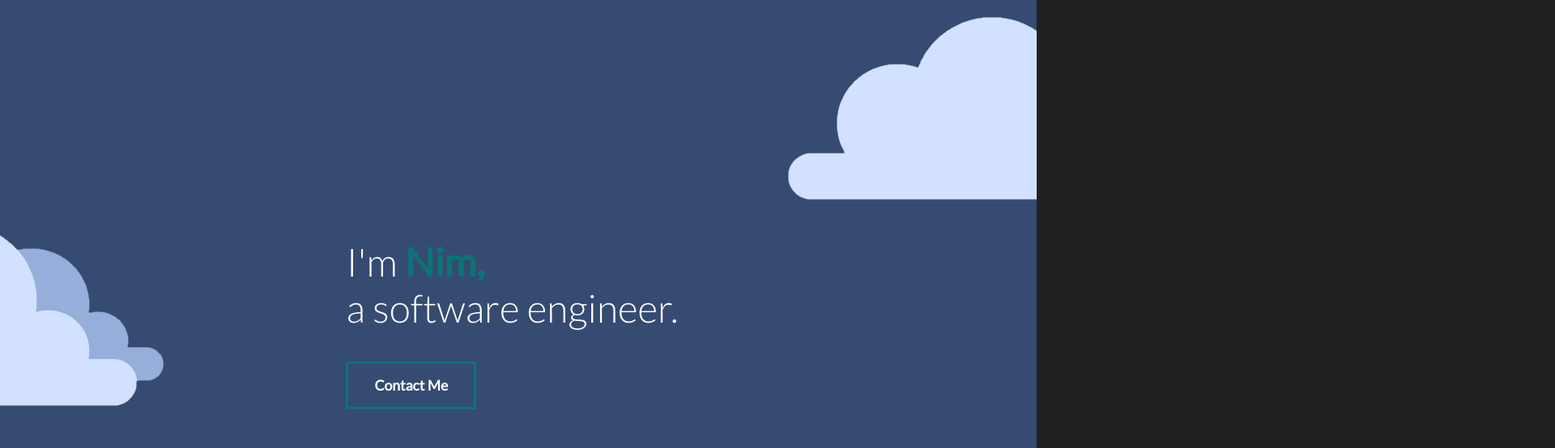
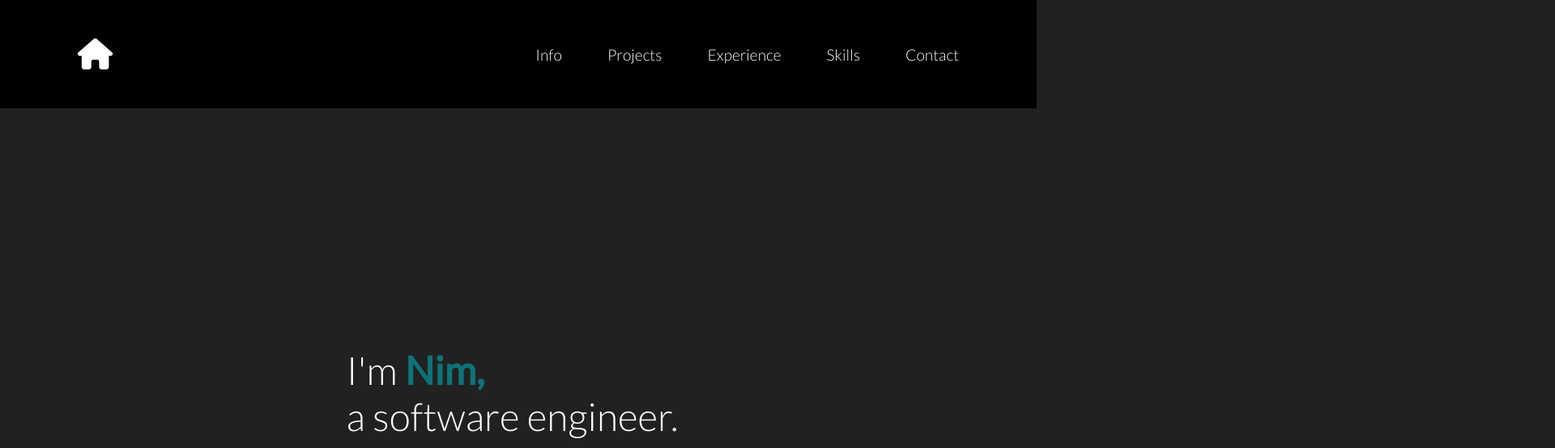
Before and after one commit to nimaester/psite, a React (Create React App) app: page / in a window 1280 px wide. Shown: the top 554 px of the page at 81% size, 1920 px wide, since content can reach past the window. Built offline with nearby package versions, Linux system fonts and the light colour scheme.

Commit message:
updates on animations

```diff
--- a/src/AboutMain.js
+++ b/src/AboutMain.js
@@ -13,16 +13,13 @@ const AboutMain = () => {
   return (
 
     <motion.div
-      variants={slideUpAnimation}
-      initial="hidden"
-      animate="show"
-      exit="exit"
+      // variants={slideUpAnimation}
+      // initial="hidden"
+      // animate="show"
+      // exit="exit"
     >
       <About />
       <AboutMe />
-      <Skills />
-      <Education />
-      <Contact />
     </motion.div>
   );
 };
--- a/src/App.js
+++ b/src/App.js
@@ -12,7 +12,7 @@ const App = () => {
 
   return (
     <Fragment>
-
+      <Nav />
       <AnimatePresence exitBeforeEnter>
         <Switch location={location} key={location.pathname}>
           <Route exact path='/' component={AboutMain} />
--- a/src/animations/animation.js
+++ b/src/animations/animation.js
@@ -9,6 +9,7 @@ export const slideUpAnimation = {
     transition: {
       duration: 1,
       when: "beforeChildren",
+      staggerChildren: 1
     }
   },
   exit: {
@@ -31,6 +32,7 @@ export const slideLeftAnimation = {
     transition: {
       duration: 0.5,
       ease: "easeOut",
+      staggerChildren: 1
     }
   },
   exit: {
@@ -50,6 +52,7 @@ export const slideRightAnimation = {
     transition: {
       duration: 0.3,
       ease: "easeOut",
+      staggerChildren: 1
     }
   },
   exit: {
@@ -65,8 +68,9 @@ export const fadeAnimation = {
   show: {
     opacity: 1,
     transition: {
-      duration: 2,
+      duration: 0.5,
       ease: "easeOut",
+      when: "beforeChildren"
     }
   }
 }
--- a/src/styles/_about.scss
+++ b/src/styles/_about.scss
@@ -6,7 +6,7 @@
   color: white;
   justify-content: center;
   min-height: 100vh;
-  background-image: url('../img//wallpaper2.png');
+  // background-image: url('../img//wallpaper2.png');
   background-position: center 5%;
 
   h2 {
```
